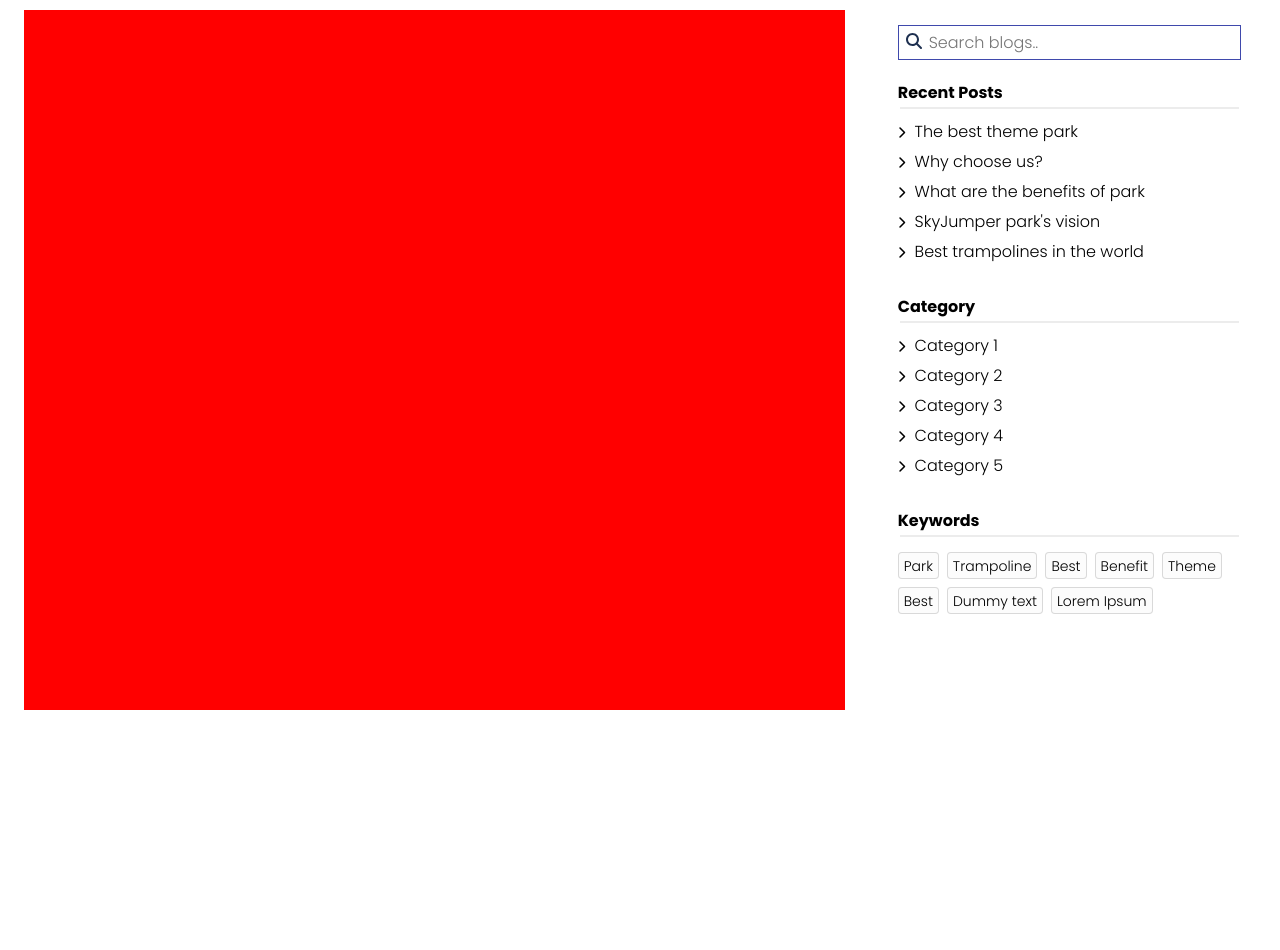
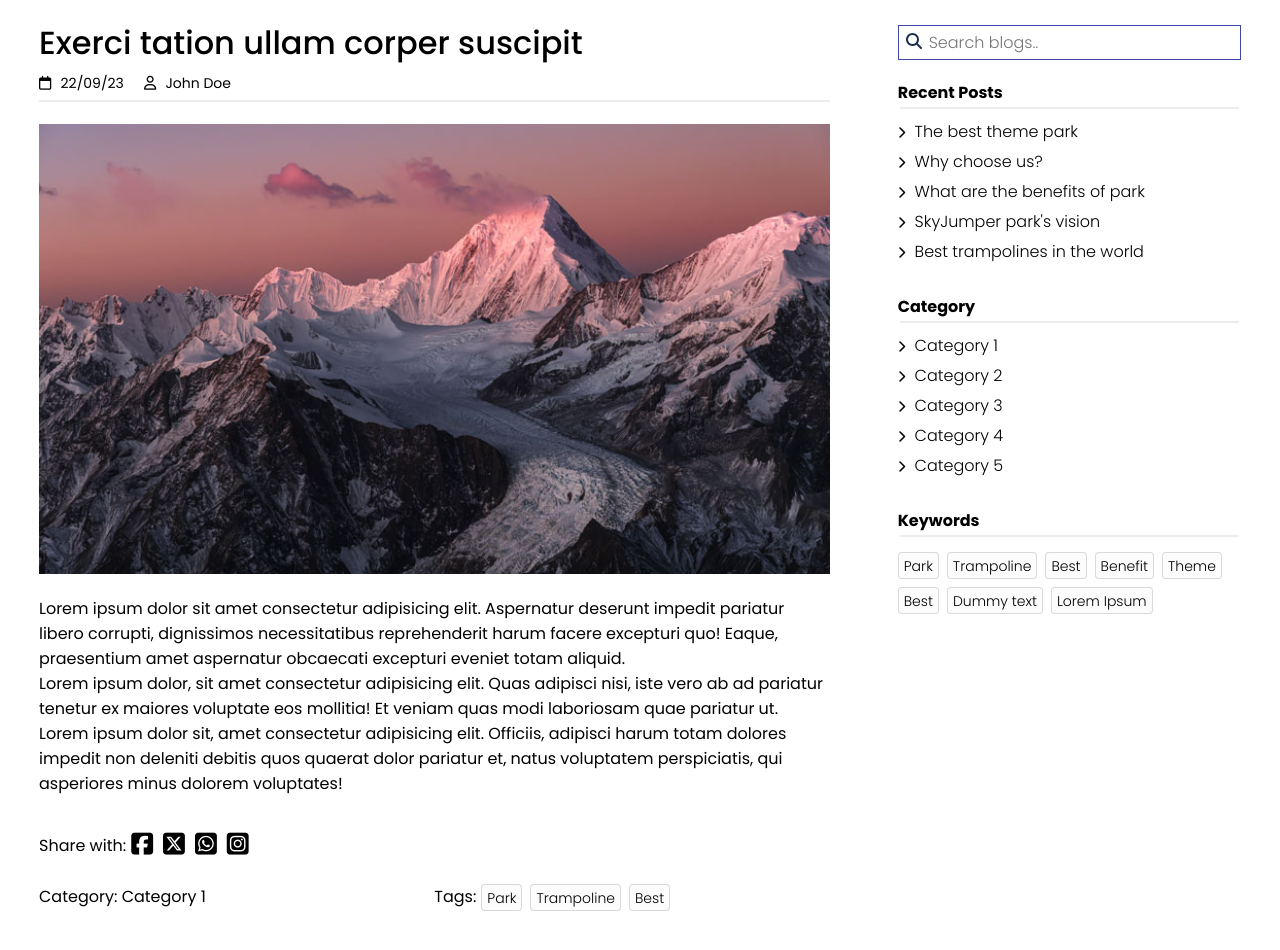
Before and after one commit to AzimKrishna/SkyJumper-Clone, a plain HTML site: page blog_post.html in a window 1280 px wide. Shown: the part 340-1290 px from the top of the page. Before the commit the page ends 1110 px from the top, so only its background shows below. Drawn offline with nearby package versions, Linux system fonts and the light colour scheme; some packages are replaced by stand-ins of ours; a script that the page names is missing.

Commit message:
completed blog

```diff
--- a/blog_post.html
+++ b/blog_post.html
@@ -46,10 +46,59 @@
             <div class="wrapper2">
                 <div class="blog-card-holder left-part">
                     <div class="post-holder">
+                        <div class="heading">
+                            <h2>Exerci tation ullam corper suscipit</h2>
+                        </div>
+                        <div class="metadata">
+                            <div class="post-date">
+                                <i class="fa-regular fa-calendar"></i>
+                                <p>22/09/23</p>
+                            </div>
+                            <div class="post-author">
+                                <i class="fa-regular fa-user"></i>
+                                <p>John Doe</p>
+                            </div>
 
+                        </div>
+                        <hr>
+                        <div class="img-holder">
+                            <img src="img/sample.jpg" alt="">
+                        </div>
+                        <div class="description">
+                            <p>Lorem ipsum dolor sit amet consectetur adipisicing elit. Aspernatur deserunt impedit pariatur libero corrupti, dignissimos necessitatibus reprehenderit harum facere excepturi quo! Eaque, praesentium amet aspernatur obcaecati excepturi eveniet totam aliquid.
+                                <br>
+                                Lorem ipsum dolor, sit amet consectetur adipisicing elit. Quas adipisci nisi, iste vero ab ad pariatur tenetur ex maiores voluptate eos mollitia! Et veniam quas modi laboriosam quae pariatur ut.
+                                <br>
+                                Lorem ipsum dolor sit, amet consectetur adipisicing elit. Officiis, adipisci harum totam dolores impedit non deleniti debitis quos quaerat dolor pariatur et, natus voluptatem perspiciatis, qui asperiores minus dolorem voluptates!
+                            </p>
+                        </div>
+                        <div class="social-holder">
+                            <div class="social-icons">
+                                <p>Share with: </p>
+                                <a href="" target="_blank"><i class="fa-brands fa-square-facebook"></i></a>
+                                <a href="" target="_blank"><i class="fa-brands fa-square-x-twitter"></i></a>
+                                <a href="" target="_blank"><i class="fa-brands fa-square-whatsapp"></i></a>
+                                <a href="" target="_blank"><i class="fa-brands fa-square-instagram"></i></a>
+                            </div>
+                        </div>
 
-
-
+                        <div class="cat-tag-holder">
+                            <div class="category-holder">
+                                <p>Category: <a href="#">Category 1</a></p>
+                            </div>
+                            <div class="tag-holder">
+                                <div class="text-holder">
+                                    <p>Tags: </p>
+                                </div>
+                                <div class="tags-card-holder">
+                                    <ul>
+                                        <li><a href="#">Park</a></li>
+                                        <li><a href="#">Trampoline</a></li>
+                                        <li><a href="#">Best</a></li>
+                                    </ul>
+                                </div>
+                            </div>
+                        </div>
                     </div>
                 </div>
                 <div class="blog-side-bar-holder right-part">
@@ -100,8 +149,9 @@
                                 <li><a href="#">Lorem Ipsum</a></li>
                             </ul>
                         </div>
+                    </div>
 
-                    </div>
+
 
                 </div>
 
--- a/css/style.css
+++ b/css/style.css
@@ -2289,22 +2289,22 @@ footer .wrapper2 .social-holder{
 .blog-side-bar-holder .recent-blogs-links ul li:hover i{
     margin-right: 8px;
 }
-.blog-side-bar-holder .tags-card-holder {
+.blogs-holder .tags-card-holder {
     margin-top: 15px;
 }
-.blog-side-bar-holder .tags-card-holder ul{
+.blogs-holder .tags-card-holder ul{
     display: flex;
     flex-wrap: wrap;
     gap: 8px;
 }
-.blog-side-bar-holder .tags-card-holder li{
+.blogs-holder .tags-card-holder li{
     list-style-type: none;
     cursor: pointer;
     border: 1px solid #00000024;
     background-color: #fcfcfc;
     border-radius: 4px;
 }
-.blog-side-bar-holder .tags-card-holder li a{
+.blogs-holder .tags-card-holder li a{
     display: inline;
     padding: 2px 5px;
     font-size: 14px;
@@ -2313,7 +2313,7 @@ footer .wrapper2 .social-holder{
     font-weight: 300;
     height: 100%;
 }
-.blog-side-bar-holder .tags-card-holder li:hover, .blog-side-bar-holder .tags-card-holder li a:hover{
+.blogs-holder .tags-card-holder li:hover, .blogs-holder .tags-card-holder li a:hover{
     color: #fcfcfc;
     background-color: #000;
 }
@@ -2330,7 +2330,6 @@ footer .wrapper2 .social-holder{
     }
     .blogs-holder .wrapper2{
         flex-direction: column;
-        align-items: center;
     }
     .blog-card-holder .blog-card{
         flex-direction: column;
@@ -2402,17 +2401,99 @@ footer .wrapper2 .social-holder{
 /* ** sub css for blog post page ** */
 
 .blogs-holder .post-holder{
-    background-color: red;
-    height: 700px;
-}
-
-
-
-
-
-
-
-
+    padding: 15px;
+}
+.blogs-holder .post-holder .heading{
+    margin-bottom: 10px;
+}
+
+.blogs-holder .post-holder .heading h2{
+    font-weight: 500;
+    line-height: 1.1;
+    font-size: 32px;
+}
+
+
+
+.blogs-holder .post-holder .metadata{
+    display: flex;
+    column-gap: 20px;
+
+}
+.blogs-holder .post-holder hr{
+    margin: 5px 0 10px 0;
+    border: 1px solid #ececec;
+}
+.blogs-holder .post-holder .metadata i,
+.blogs-holder .post-holder .metadata p {
+    display: inline;
+    font-size: 14px;
+}
+.blogs-holder .post-holder .metadata p{
+    margin-left: 5px;
+}
+
+.blogs-holder .post-holder .img-holder{
+    margin-top: 22px;
+    margin-bottom: 22px;
+    max-height: 450px;
+    height: 450px;
+}
+.blogs-holder .post-holder .img-holder img{
+    width: 100%;
+    height: 100%;
+    object-fit: cover;
+}
+.blogs-holder .post-holder .social-holder{
+    margin-top: 30px;
+}
+.blogs-holder .post-holder .social-holder .social-icons{
+    display: flex;
+    align-items: center;
+}
+.blogs-holder .post-holder .social-holder .social-icons a{
+    margin: 0 5px;
+    text-decoration: none;
+    color: #000;
+    font-size: 25px;
+}
+.blogs-holder .post-holder .social-holder .social-icons a:nth-child(1){
+    margin-left: 10px;
+}
+.blogs-holder .post-holder .cat-tag-holder{
+    margin-top: 20px;
+    display: flex;
+}
+.blogs-holder .post-holder .cat-tag-holder .category-holder{
+    max-width: 50%;
+    width: 50%;
+    font-size: 16px;
+}
+.blogs-holder .post-holder .cat-tag-holder .category-holder a{
+    text-decoration: none;
+    color: #000;
+}
+.blogs-holder .post-holder .cat-tag-holder .tag-holder{
+    display: flex;
+    gap: 5px;
+}
+
+.blogs-holder .post-holder .tags-card-holder {
+    margin-top: 0px;
+}
+
+
+@media (max-width: 599px){
+    .blogs-holder .post-holder .cat-tag-holder .category-holder{
+        width: auto;
+    }
+    .blogs-holder .tags-card-holder ul{
+        gap: 5px;
+    }
+    .blogs-holder .post-holder .img-holder{
+        height: 220px;
+    }
+}
 
 /* ** sub css end for blog post page ** */
 
```
